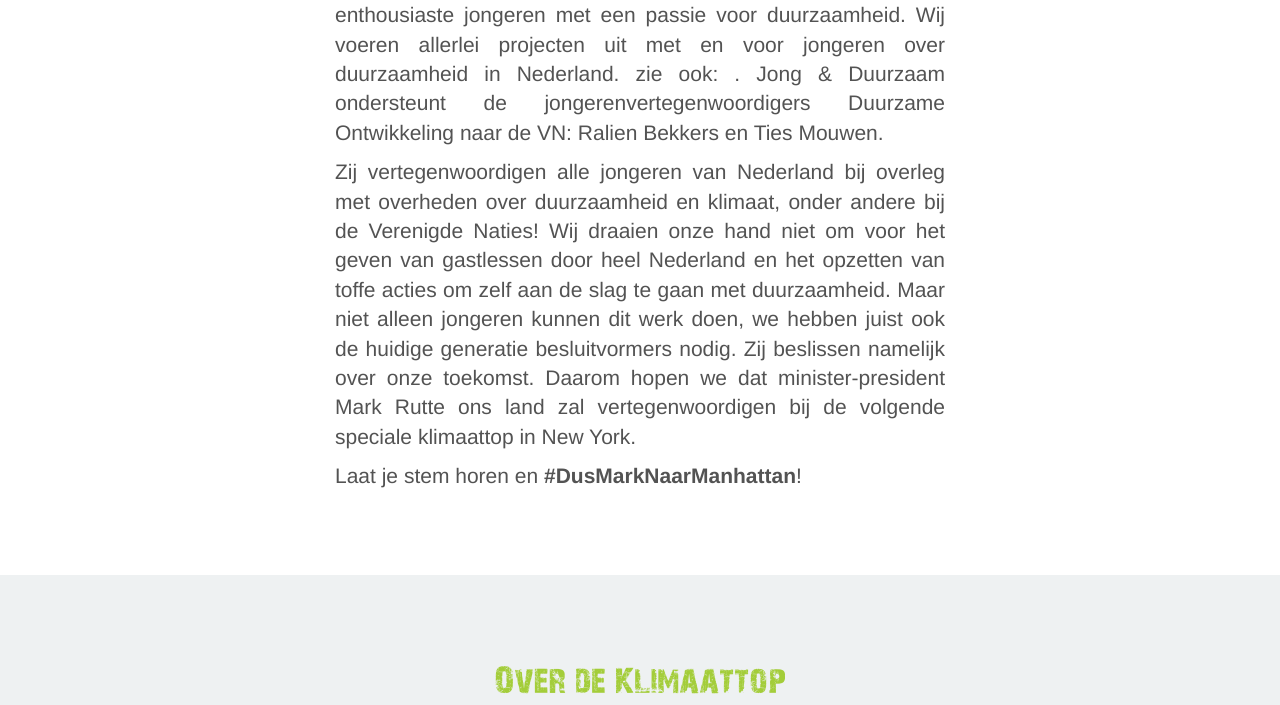
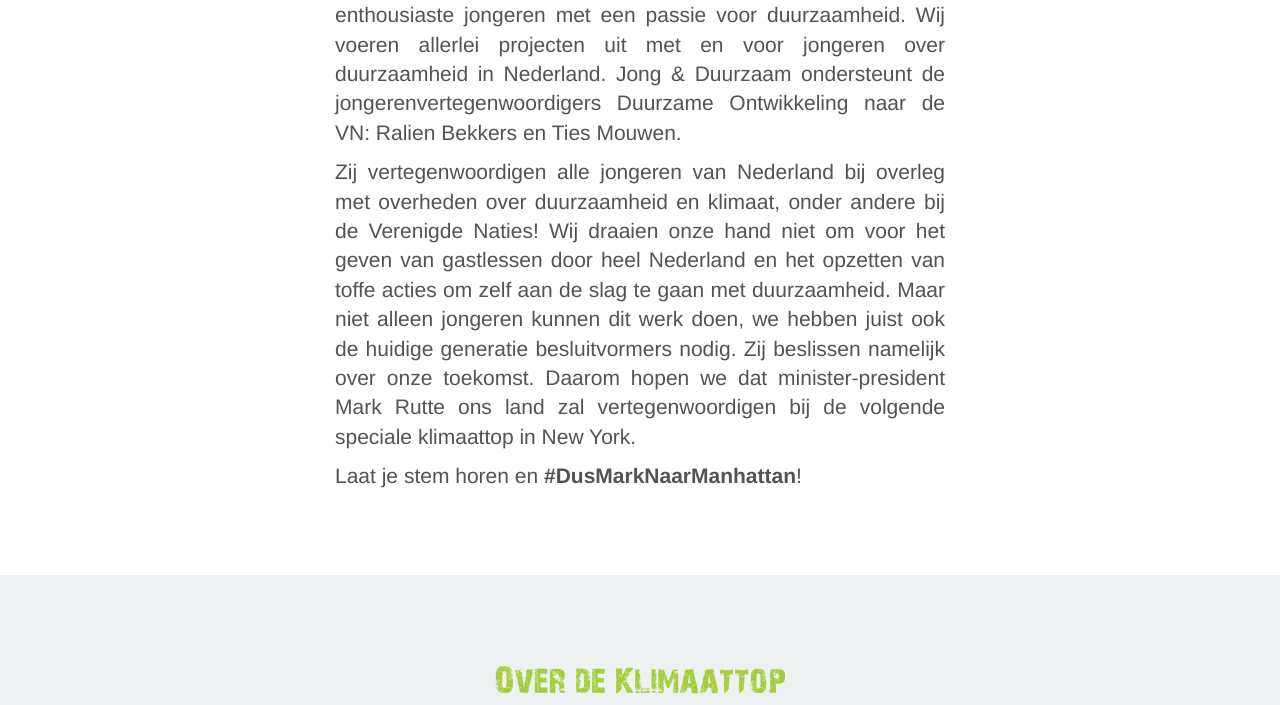
Before and after one commit to toonverbeek/jongduurzaam, a website: page dist/index.html in a window 1280 px wide. Shown: the part 2375-3080 px from the top of the page. Drawn offline with Linux system fonts and the light colour scheme; a script that the page names is missing; files whose address does not match are found by name.

Commit message:
fixed wie zijn wij text

```diff
--- a/dist/views/overons.html
+++ b/dist/views/overons.html
@@ -1 +1 @@
-<div class="row even-row" id="over-ons"><div class="col-md-offset-3 col-md-6 text-center"><h1>Wie zjin wij</h1><div class="lead" id="about"><p>Wij zijn de werkgroep Jong & Duurzaam van de Nationale Jeugdraad (NJR). NJR is de koepel van jongerenorganisaties in Nederland en samen met honderden vrijwilligers werken wij aan campagnes en geven wij advies aan overheden over jeugdbeleid.</p><p>De werkgroep <a href="http://www.jongenduurzaam.nl/">Jong & Duurzaam</a> bestaat uit actieve en enthousiaste jongeren met een passie voor duurzaamheid. Wij voeren allerlei projecten uit met en voor jongeren over duurzaamheid in Nederland. zie ook: . Jong & Duurzaam ondersteunt de jongerenvertegenwoordigers Duurzame Ontwikkeling naar de VN: Ralien Bekkers en Ties Mouwen.</p><p>Zij vertegenwoordigen alle jongeren van Nederland bij overleg met overheden over duurzaamheid en klimaat, onder andere bij de Verenigde Naties! Wij draaien onze hand niet om voor het geven van gastlessen door heel Nederland en het opzetten van toffe acties om zelf aan de slag te gaan met duurzaamheid. Maar niet alleen jongeren kunnen dit werk doen, we hebben juist ook de huidige generatie besluitvormers nodig. Zij beslissen namelijk over onze toekomst. Daarom hopen we dat minister-president Mark Rutte ons land zal vertegenwoordigen bij de volgende speciale klimaattop in New York.</p><p>Laat je stem horen en <b>#DusMarkNaarManhattan</b>!</p></div></div></div>
+<div class="row even-row" id="over-ons"><div class="col-md-offset-3 col-md-6 text-center"><h1>Wie zjin wij</h1><div class="lead" id="about"><p>Wij zijn de werkgroep Jong & Duurzaam van de Nationale Jeugdraad (NJR). NJR is de koepel van jongerenorganisaties in Nederland en samen met honderden vrijwilligers werken wij aan campagnes en geven wij advies aan overheden over jeugdbeleid.</p><p>De werkgroep <a href="http://www.jongenduurzaam.nl/">Jong & Duurzaam</a> bestaat uit actieve en enthousiaste jongeren met een passie voor duurzaamheid. Wij voeren allerlei projecten uit met en voor jongeren over duurzaamheid in Nederland. Jong & Duurzaam ondersteunt de jongerenvertegenwoordigers Duurzame Ontwikkeling naar de VN: Ralien Bekkers en Ties Mouwen.</p><p>Zij vertegenwoordigen alle jongeren van Nederland bij overleg met overheden over duurzaamheid en klimaat, onder andere bij de Verenigde Naties! Wij draaien onze hand niet om voor het geven van gastlessen door heel Nederland en het opzetten van toffe acties om zelf aan de slag te gaan met duurzaamheid. Maar niet alleen jongeren kunnen dit werk doen, we hebben juist ook de huidige generatie besluitvormers nodig. Zij beslissen namelijk over onze toekomst. Daarom hopen we dat minister-president Mark Rutte ons land zal vertegenwoordigen bij de volgende speciale klimaattop in New York.</p><p>Laat je stem horen en <b>#DusMarkNaarManhattan</b>!</p></div></div></div>
```
